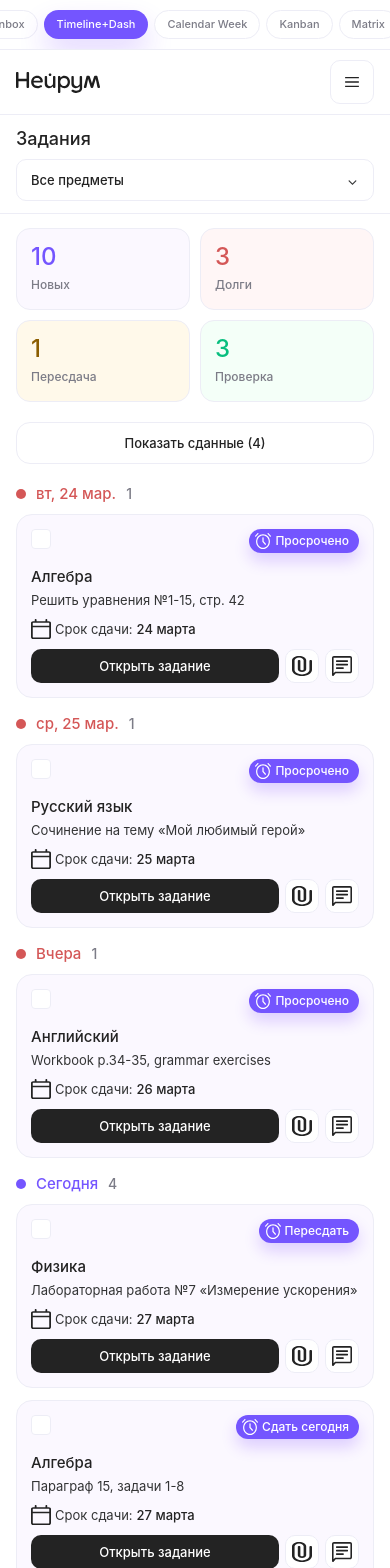
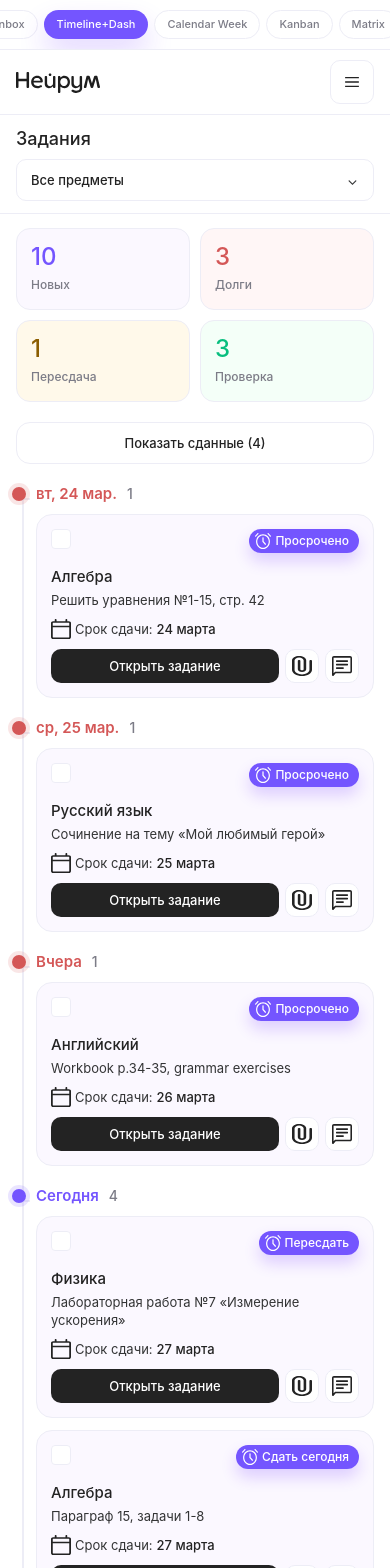
Before and after one commit to nikit34/neuroom-homework-density-prototypes, a React (Vite) app: page /neuroom-homework-density-prototypes/timeline in a window 390 px wide. Shown: the top 1568 px of the page. Built offline with nearby package versions, Linux system fonts and the light colour scheme.

Commit message:
Add proper timeline: vertical line, dots with glow, horizontal connectors

```diff
--- a/src/styles.css
+++ b/src/styles.css
@@ -678,40 +678,82 @@ button {
 .timeline {
   display: flex;
   flex-direction: column;
-  gap: 20px;
+  gap: 0;
+  position: relative;
+  padding-left: 24px;
+}
+
+/* Vertical line */
+.timeline::before {
+  content: "";
+  position: absolute;
+  left: 7px;
+  top: 14px;
+  bottom: 14px;
+  width: 2px;
+  background: var(--border);
+  border-radius: 1px;
 }
 
 .timeline-group {
   display: flex;
   flex-direction: column;
   gap: 12px;
+  padding-bottom: 24px;
+  position: relative;
+}
+
+.timeline-group:last-child {
+  padding-bottom: 0;
+}
+
+/* Horizontal connector from line to cards */
+.timeline-group::before {
+  content: "";
+  position: absolute;
+  left: -17px;
+  top: 14px;
+  width: 10px;
+  height: 2px;
+  background: var(--border);
 }
 
 .timeline-date {
   display: flex;
   align-items: center;
   gap: 10px;
+  position: relative;
 }
 
 .timeline-date__dot {
-  width: 10px;
-  height: 10px;
+  position: absolute;
+  left: -28px;
+  top: 50%;
+  transform: translateY(-50%);
+  width: 16px;
+  height: 16px;
   border-radius: 999px;
-  background: rgba(116, 85, 255, 0.18);
+  background: var(--surface);
+  border: 2px solid var(--border);
   flex-shrink: 0;
+  z-index: 1;
 }
 
 .timeline-date--today .timeline-date__dot {
   background: var(--purple);
+  border-color: var(--purple);
+  box-shadow: 0 0 0 4px rgba(116, 85, 255, 0.15);
 }
 
 .timeline-date--overdue .timeline-date__dot {
   background: #d45757;
+  border-color: #d45757;
+  box-shadow: 0 0 0 4px rgba(212, 87, 87, 0.15);
 }
 
 .timeline-date__text {
   font-size: 15px;
-  font-weight: 500;
+  font-weight: 600;
   line-height: 20px;
   color: var(--text);
 }
@@ -1773,11 +1815,27 @@ button {
 
   /* ── Timeline ── */
   .timeline {
-    gap: 16px;
+    padding-left: 20px;
+  }
+
+  .timeline::before {
+    left: 6px;
   }
 
   .timeline-group {
     gap: 10px;
+    padding-bottom: 20px;
+  }
+
+  .timeline-group::before {
+    left: -14px;
+    width: 8px;
+  }
+
+  .timeline-date__dot {
+    left: -24px;
+    width: 14px;
+    height: 14px;
   }
 
   /* ── Calendar Week ── */
```
